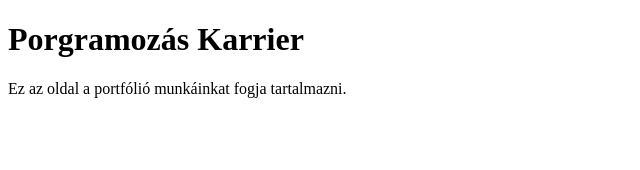
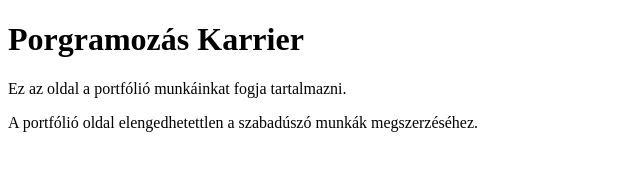
Before and after one commit to LaszloPentek/Portfolio_oldal, a plain HTML site: page index.html in a window 1280 px wide. Shown: the whole page, without its empty margins (0-640 px from the left). Drawn offline with Linux system fonts and the light colour scheme.

Commit message:
Új bekezdés az index.html-ben

```diff
--- a/index.html
+++ b/index.html
@@ -9,5 +9,10 @@
     <body>
         <h1>Porgramozás Karrier</h1>
         <p>Ez az oldal a portfólió munkáinkat fogja tartalmazni.</p>
+        <p>
+            A portfólió
+            oldal elengedhetettlen a szabadúszó munkák
+            megszerzéséhez.
+        </p>
     </body>
 </html>
```
